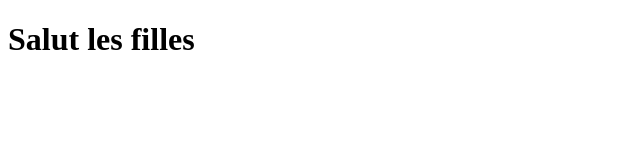
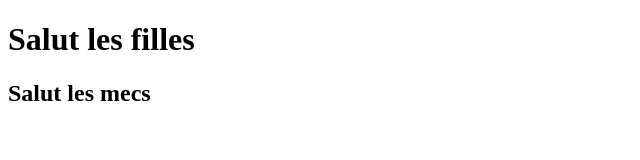
Before and after one commit to MaloBch/test-site-malo, a plain HTML site: page index.html in a window 1280 px wide. Shown: the whole page, without its empty margins (0-640 px from the left). Drawn offline with Linux system fonts and the light colour scheme.

Commit message:
new commit

```diff
--- a/index.html
+++ b/index.html
@@ -7,5 +7,6 @@
 </head>
 <body>
     <H1>Salut les filles</H1>
+    <h2>Salut les mecs</h2>
 </body>
 </html>
```
